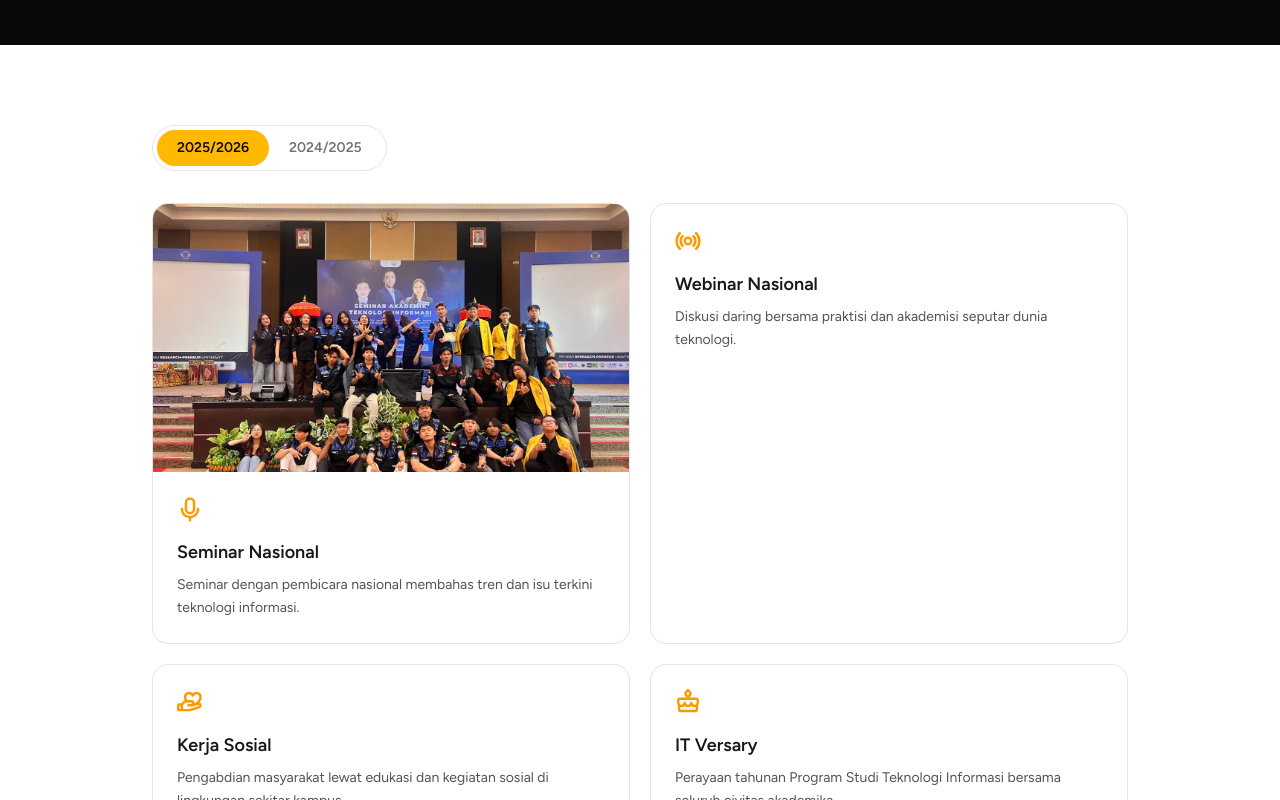
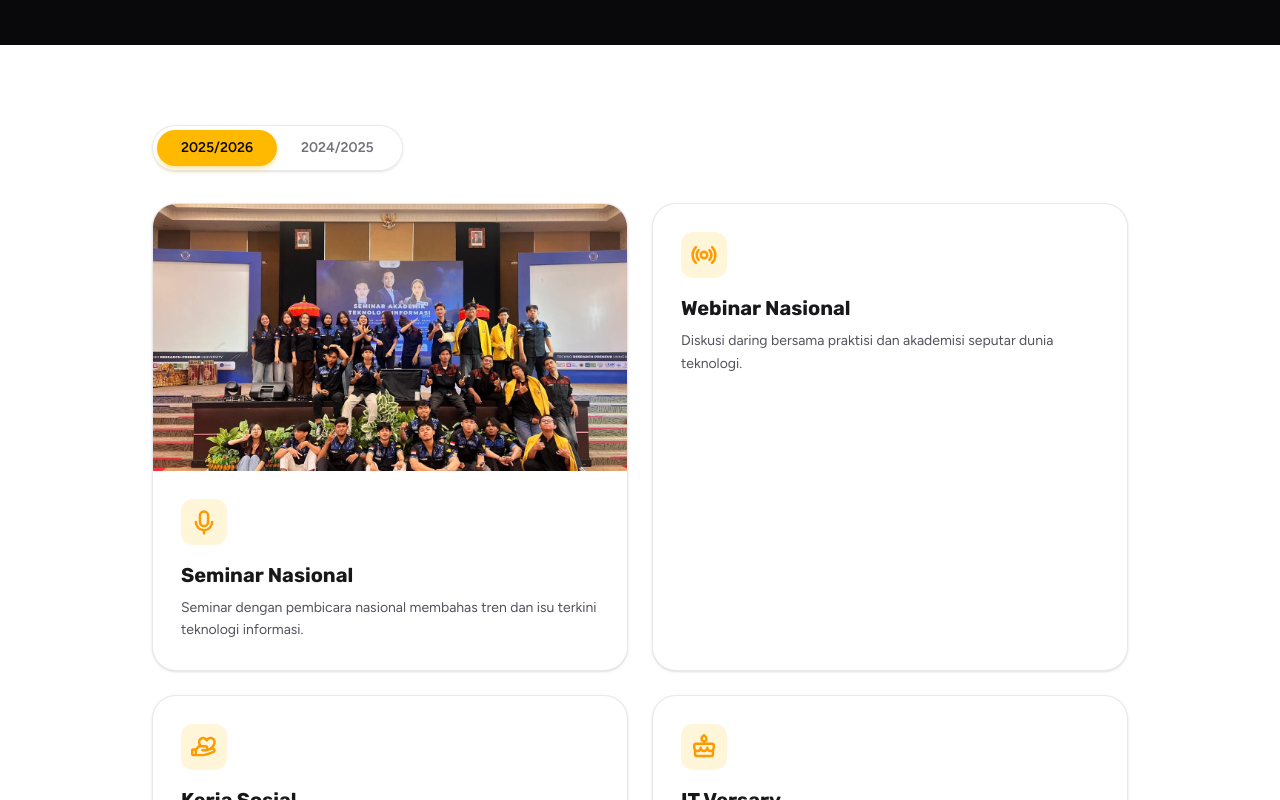
Before and after one commit to kevinazzaky/fungsionaris-hima, a Next.js app: page /program-kerja in a window 1280 px wide. Shown: the part 340-1140 px from the top of the page. Built offline with nearby package versions, Linux system fonts and the light colour scheme.

Commit message:
feat(detail): refine program period tabs

```diff
--- a/src/components/detail/program-period-tabs.tsx
+++ b/src/components/detail/program-period-tabs.tsx
@@ -9,6 +9,7 @@ import {
   HandHeart,
   Microphone,
 } from "@phosphor-icons/react/dist/ssr";
+import { motion, AnimatePresence } from "motion/react";
 
 const periods = [
   {
@@ -79,53 +80,76 @@ export function ProgramPeriodTabs() {
 
   return (
     <div>
-      <div className="inline-flex rounded-full border border-zinc-200 p-1">
-        {periods.map((period) => (
+      <div className="relative inline-flex rounded-full border border-zinc-200/80 bg-white/80 p-1 shadow-sm backdrop-blur-sm">
+        {periods.map((period) => {
+          const isSelected = active === period.key;
+          return (
             <button
               key={period.key}
               type="button"
               onClick={() => setActive(period.key)}
-            aria-pressed={active === period.key}
-            className={`rounded-full px-5 py-2 text-sm font-semibold transition-colors ${
-              active === period.key
-                ? "bg-amber-400 text-zinc-950"
-                : "text-zinc-500 hover:text-zinc-900"
+              aria-pressed={isSelected}
+              className={`relative z-10 rounded-full px-6 py-2 text-sm font-semibold transition-colors duration-200 ${
+                isSelected ? "text-zinc-950" : "text-zinc-500 hover:text-zinc-900"
               }`}
             >
+              {isSelected && (
+                <motion.span
+                  layoutId="active-period-detail-tab"
+                  transition={{ type: "spring", stiffness: 380, damping: 30 }}
+                  className="absolute inset-0 z-[-1] rounded-full bg-amber-400 shadow-md shadow-amber-400/30"
+                />
+              )}
               {period.label}
             </button>
-        ))}
+          );
+        })}
       </div>
 
-      <div className="mt-8 grid gap-5 sm:grid-cols-2">
-        {current.programs.map((program) => (
-          <div
+      <AnimatePresence mode="wait">
+        <motion.div
+          key={active}
+          initial={{ opacity: 0, y: 12 }}
+          animate={{ opacity: 1, y: 0 }}
+          exit={{ opacity: 0, y: -12 }}
+          transition={{ duration: 0.35, ease: [0.16, 1, 0.3, 1] }}
+          className="mt-8 grid gap-6 sm:grid-cols-2"
+        >
+          {current.programs.map((program, idx) => (
+            <motion.div
               key={program.title}
-            className="overflow-hidden rounded-2xl border border-zinc-200"
+              initial={{ opacity: 0, y: 16 }}
+              animate={{ opacity: 1, y: 0 }}
+              transition={{ duration: 0.4, delay: idx * 0.08, ease: [0.16, 1, 0.3, 1] }}
+              className="group overflow-hidden rounded-3xl border border-zinc-200/80 bg-white shadow-sm transition-all duration-300 hover:-translate-y-1.5 hover:border-amber-400/60 hover:shadow-xl hover:shadow-zinc-200/60"
             >
               {program.image && (
-              <div className="relative aspect-video w-full">
+                <div className="relative aspect-video w-full overflow-hidden bg-zinc-100">
                   <Image
                     src={program.image}
                     alt={program.title}
                     fill
                     sizes="(min-width: 640px) 40vw, 90vw"
-                  className="object-cover"
+                    className="object-cover transition-transform duration-700 ease-out group-hover:scale-105"
                   />
+                  <div className="absolute inset-0 bg-gradient-to-t from-zinc-950/40 via-transparent to-transparent opacity-0 transition-opacity duration-300 group-hover:opacity-100" />
                 </div>
               )}
-            <div className="p-6">
-              <program.icon size={26} weight="bold" className="text-amber-500" />
-              <h3 className="mt-4 text-lg font-bold text-zinc-900">
+              <div className="p-7">
+                <div className="inline-flex rounded-xl bg-amber-400/15 p-2.5 text-amber-500 transition-transform duration-300 group-hover:scale-110">
+                  <program.icon size={26} weight="bold" />
+                </div>
+                <h3 className="mt-4 font-heading text-xl font-bold text-zinc-900">
                   {program.title}
                 </h3>
                 <p className="mt-2 text-sm leading-relaxed text-zinc-600">
                   {program.body}
                 </p>
               </div>
-          </div>
+            </motion.div>
           ))}
-      </div>
+        </motion.div>
+      </AnimatePresence>
     </div>
   );
 }
```
Lines whose indentation alone changed are shown as unchanged.
